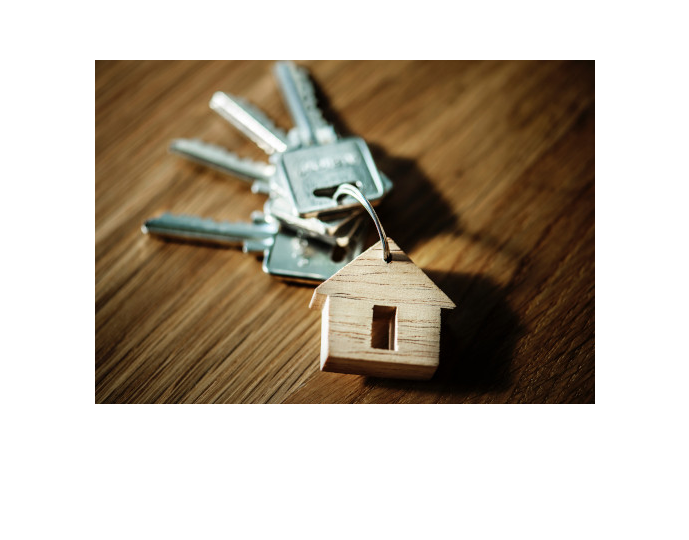
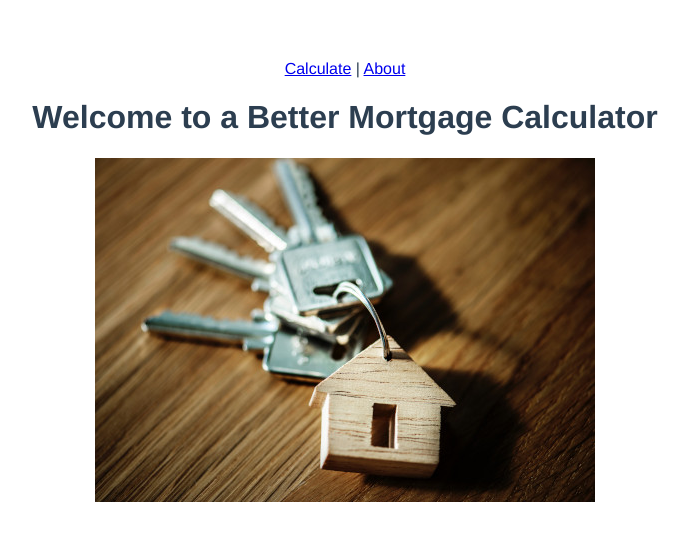
Before and after one commit to pstarliu/better-mortgage-cal-vue, a Vue app: page / in a window 1280 px wide. Shown: the top 540 px of the page, without its empty margins (295-984 px from the left). Built offline with nearby package versions, Linux system fonts and the light colour scheme.

Commit message:
Add rudimental route function.

```diff
--- a/package.json
+++ b/package.json
@@ -8,7 +8,8 @@
     "lint": "vue-cli-service lint"
   },
   "dependencies": {
-    "vue": "^2.5.17"
+    "vue": "^2.5.17",
+    "vue-router": "^3.0.1"
   },
   "devDependencies": {
     "@vue/cli-plugin-babel": "^3.0.4",
--- a/src/App.vue
+++ b/src/App.vue
@@ -1,13 +1,32 @@
 <template>
   <div id="app">
-    <img alt="Mortgate Calculator logo" src="./assets/mortgage-unsplash-xs.jpg">
+    <p>
+    <!-- use router-link component for navigation. -->
+    <!-- specify the link by passing the `to` prop. -->
+    <!-- `<router-link>` will be rendered as an `<a>` tag by default -->
+    <router-link to="/calculate">Calculate</router-link> |
+    <router-link to="/about">About</router-link>
+  </p>
+  <!-- route outlet -->
+  <!-- component matched by the route will render here -->
+  <router-view></router-view>
+    <img alt="Mortgage Calculator logo" src="./assets/mortgage-unsplash-xs.jpg">
+
   </div>
 </template>
 
 <script>
+import Home from './components/Home.vue'
+import About from './components/About.vue'
+import Calculate from './components/Calculate.vue'
 
 export default {
-  name: 'app'
+  name: 'app',
+  components: {
+    Home,
+    Calculate,
+    About
+  }
 }
 </script>
 
--- /dev/null
+++ b/src/components/About.vue
@@ -0,0 +1,5 @@
+<template>
+  <div>
+    <h1>About</h1>
+  </div>
+</template>
--- /dev/null
+++ b/src/components/Calculate.vue
@@ -0,0 +1,5 @@
+<template>
+  <div>
+    <h1>Doing the Calculate</h1>
+  </div>
+</template>
--- /dev/null
+++ b/src/components/Home.vue
@@ -0,0 +1,5 @@
+<template>
+  <div>
+    <h1>Welcome to a Better Mortgage Calculator</h1>
+  </div>
+</template>
--- a/src/main.js
+++ b/src/main.js
@@ -1,8 +1,18 @@
 import Vue from 'vue'
 import App from './App.vue'
+import { routes } from './routes';
+import VueRouter from 'vue-router';
+
+Vue.use(VueRouter);
 
 Vue.config.productionTip = false
 
+const router = new VueRouter({
+  mode: 'history',
+  routes
+});
+
 new Vue({
-  render: h => h(App)
+  render: h => h(App),
+  router,
 }).$mount('#app')
--- /dev/null
+++ b/src/routes.js
@@ -0,0 +1,9 @@
+import Home from './components/Home.vue';
+import Calculate from './components/Calculate.vue';
+import About from './components/About.vue';
+
+export const routes = [
+    { path: '/', component: Home },
+    { path: '/calculate', component: Calculate },
+    { path: '/about', component: About },
+]
```
Also changed, not shown: 1 other file (tests, documents, lock files or other folders).
